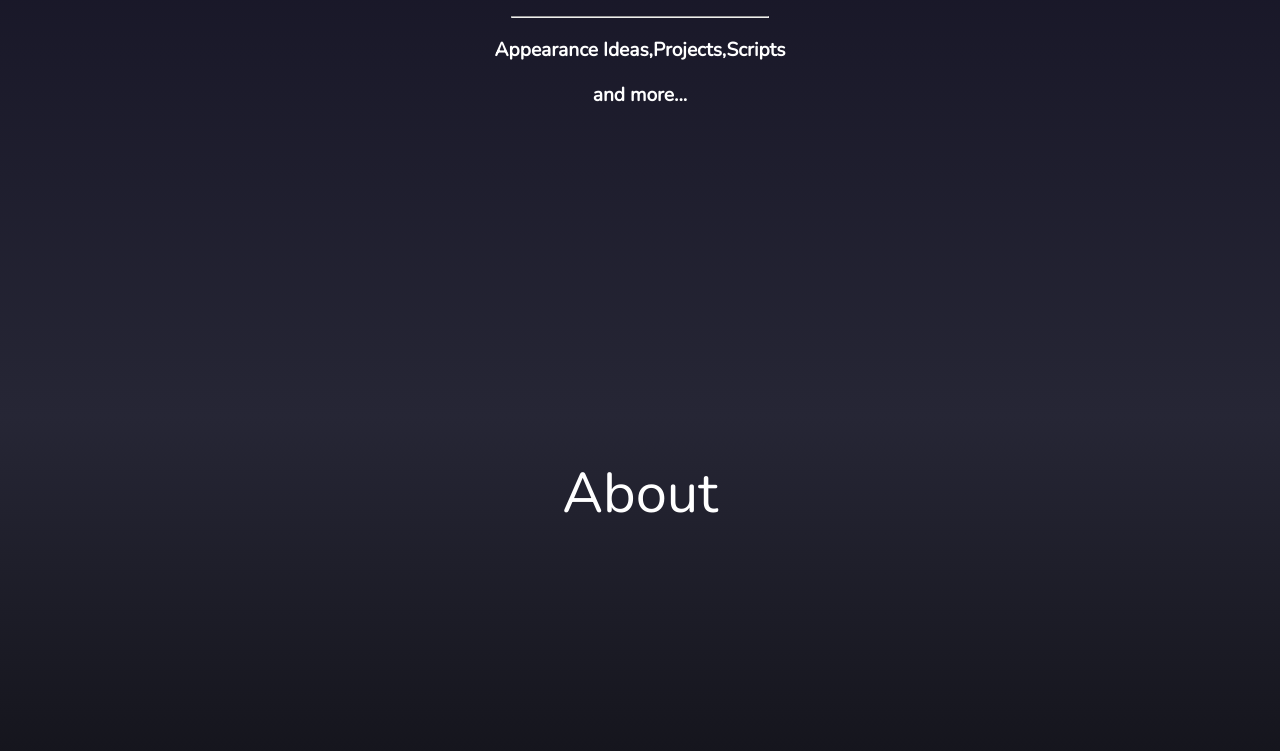
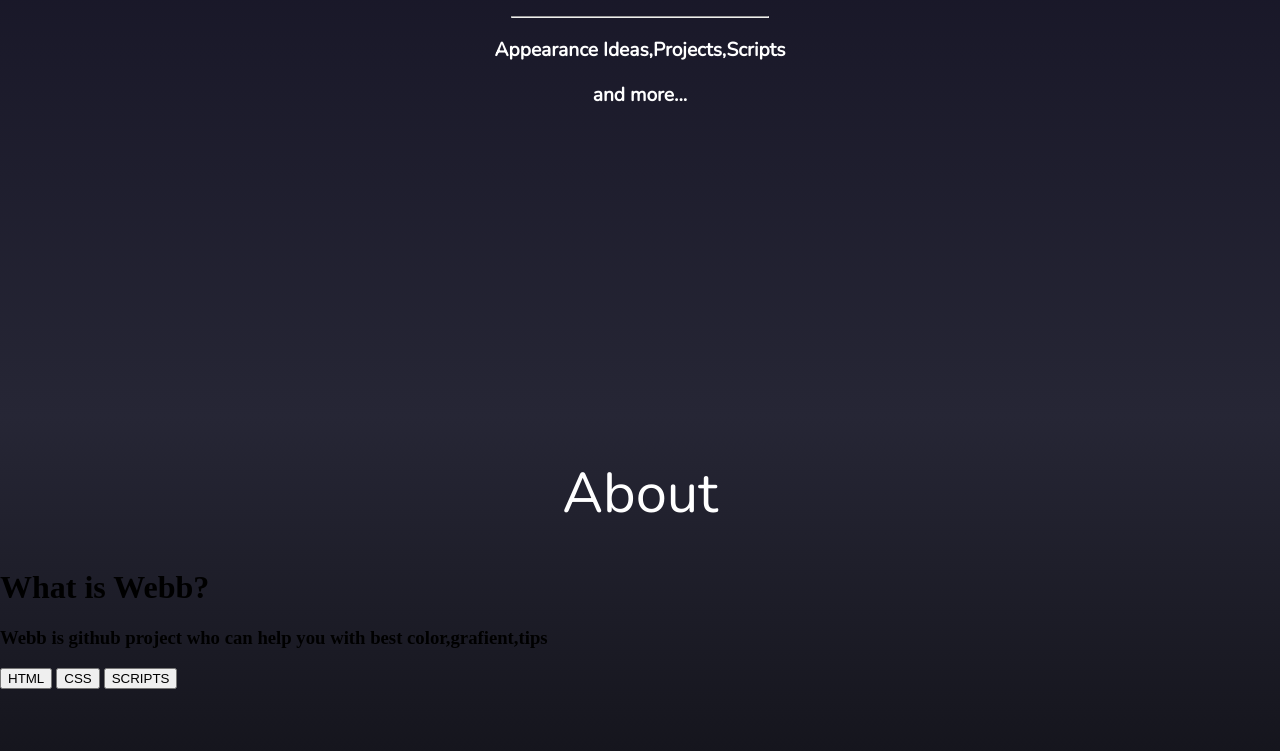
Before and after one commit to Natrexq/OpenWebb---Template-HTML-CSS-JS-, a plain HTML site: page index.html in a window 1280 px wide. Shown: the part 303-1054 px from the top of the page. Drawn offline with nearby package versions, Linux system fonts and the light colour scheme; a web font is replaced by a local one.

Commit message:
Update index.html

```diff
--- a/index.html
+++ b/index.html
@@ -35,6 +35,23 @@
            </div>
            <div class="about">
             <h1 class="intro">About</h1>
+              <div class="ab_info">
+
+                  <h1>What is Webb?</h1>
+                  <h3>Webb is github project who can help you with best color,grafient,tips</h3>
+
+                  <div class="ab_dvbut">
+                  <button class="but_ab">HTML</button>
+                  <button class="but_ab">CSS</button>
+                  <button class="but_ab">SCRIPTS</button>
+
+
+                  </div>
+
+              </div>
+
+
+
           </div>
           <div class="end">
 
```
